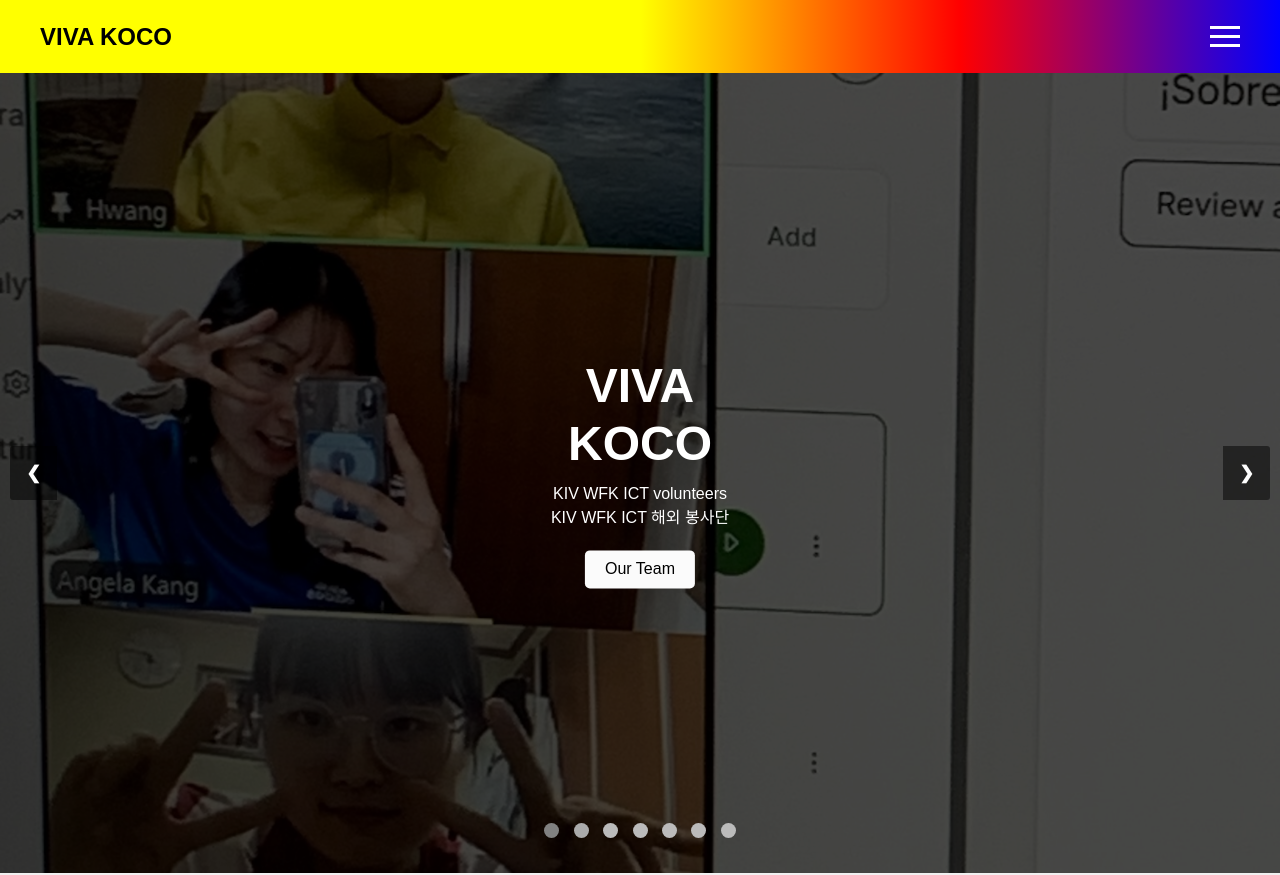
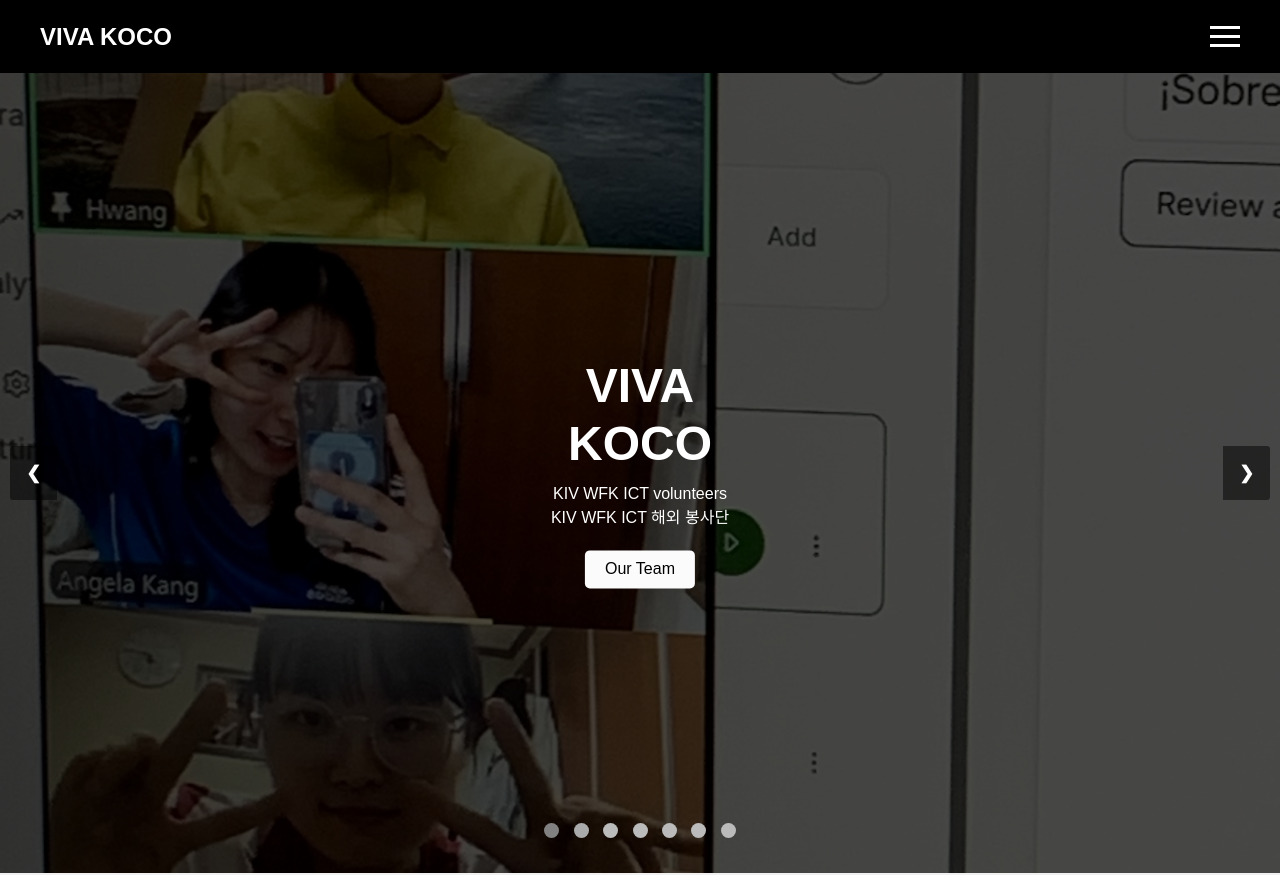
Before and after one commit to Hwang9170/viva-koco, a plain HTML site: page index.html in a window 1280 px wide. Shown: the top 875 px of the page. Drawn offline with Linux system fonts and the light colour scheme.

Commit message:
배너색

```diff
--- a/styles.css
+++ b/styles.css
@@ -10,14 +10,14 @@ body {
   justify-content: space-between;
   align-items: center;
   padding: 20px 40px;
-  background: linear-gradient(to right, yellow 50%, red 75%, blue 100%);
+  background: rgb(0, 0, 0);
   color: white;
 }
 
 .navbar .logo {
   font-size: 1.5em;
   font-weight: bold;
-  color: rgb(0, 0, 0);
+  color: rgb(255, 255, 255);
   text-decoration: none;
 }
 
--- a/team/team.css
+++ b/team/team.css
@@ -10,17 +10,16 @@ body {
   justify-content: space-between;
   align-items: center;
   padding: 20px 40px;
-  background: linear-gradient(to right, yellow 50%, red 75%, blue 100%);
+  background: rgb(0, 0, 0);
   color: white;
 }
 
 .navbar .logo {
   font-size: 1.5em;
   font-weight: bold;
-  color: rgb(0, 0, 0);
+  color: rgb(255, 255, 255);
   text-decoration: none;
 }
-
 .menu-toggle {
   display: block;
   cursor: pointer;
```
